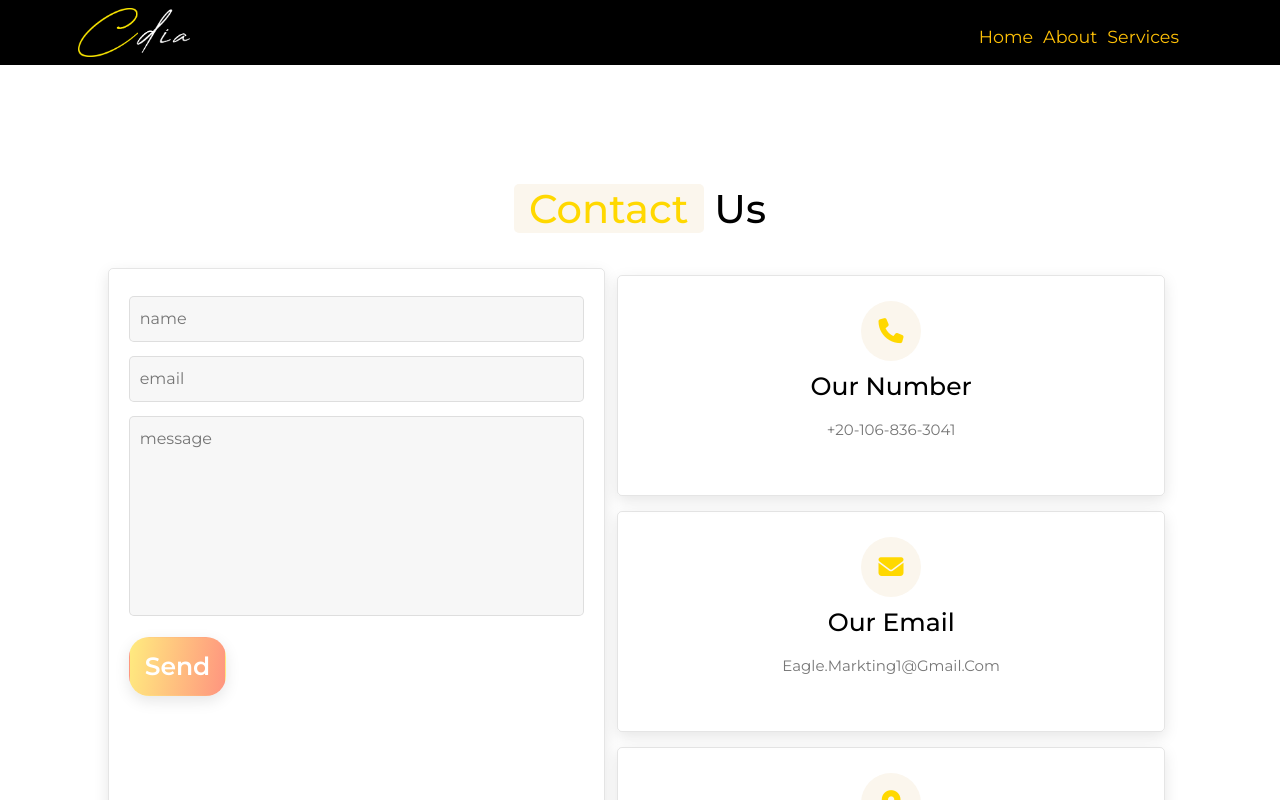
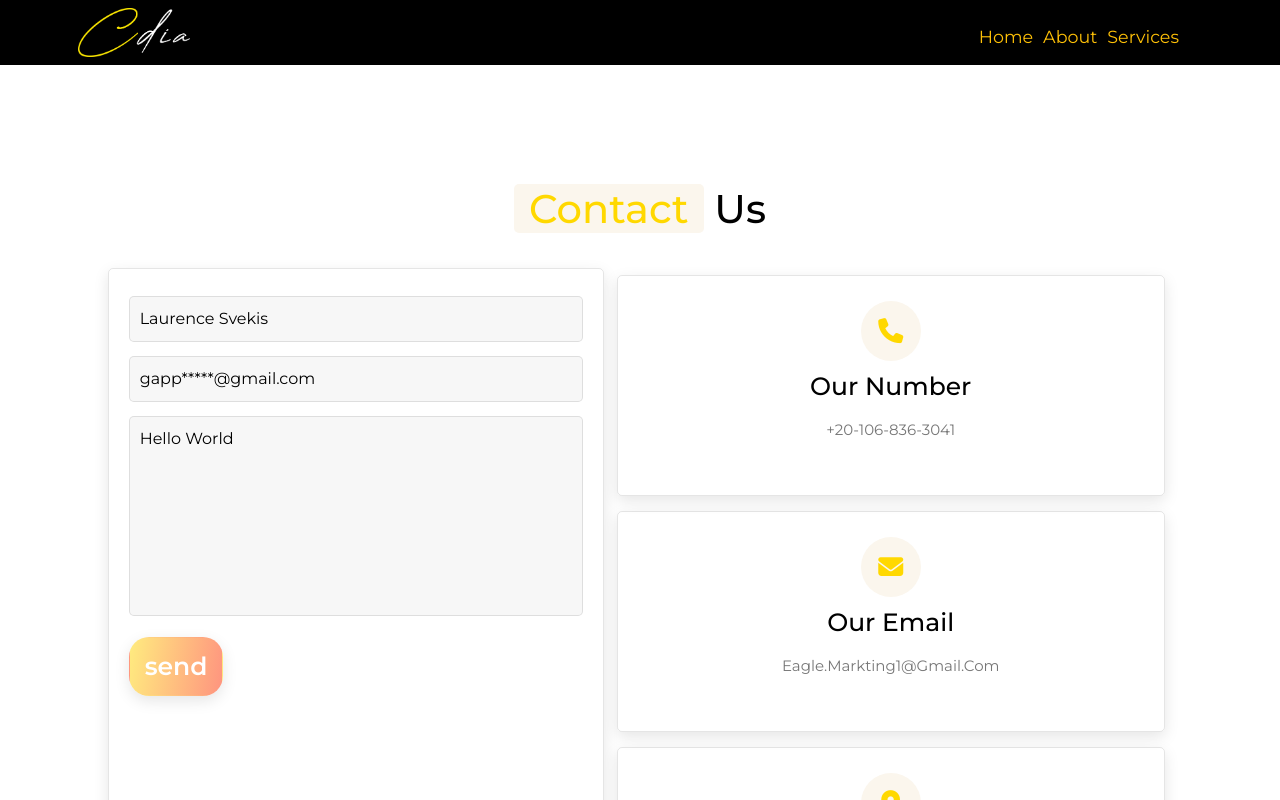
Before and after one commit to mrwan14/cdia-react-, a React (Create React App) app: page /contact-us in a window 1280 px wide. Shown: the top 800 px of the page. Built offline with nearby package versions, Linux system fonts and the light colour scheme.

Commit message:
contact-us

```diff
--- a/package.json
+++ b/package.json
@@ -20,6 +20,8 @@
     "react-router-dom": "^6.15.0",
     "react-scripts": "5.0.1",
     "read-more-react": "^1.0.10",
+    "sendmail": "^1.6.1",
+    "stream": "^0.0.2",
     "swiper": "^6.8.4",
     "web-vitals": "^2.1.4"
   },
--- a/src/Contact-Us/ContactUS.jsx
+++ b/src/Contact-Us/ContactUS.jsx
@@ -1,6 +1,40 @@
-import React from "react";
+import React, { useState } from "react";
 import "./contact-us.css";
+
 export default function ContactUS() {
+  const [name, setName] = useState("Laurence Svekis");
+  const [email, setEmail] = useState("gapp*****@gmail.com");
+  const [message, setMessage] = useState("Hello World");
+  const [errorMessage, setErrorMessage] = useState("");
+
+  const handleSubmit = (e) => {
+    e.preventDefault();
+
+    let errorMessage = "";
+
+    if (name.length < 3) {
+      errorMessage += "<br>Name needs to be 3 characters";
+    }
+
+    if (email.length < 5) {
+      errorMessage += "<br>Email is missing";
+    }
+
+    if (errorMessage) {
+      setErrorMessage(errorMessage);
+      setTimeout(() => {
+        setErrorMessage("");
+      }, 5000);
+    } else {
+      const mailOptions = {
+        from: "test@yourdomain.com",
+        to: "marwanabdelwahab9@gmail.com",
+        replyTo: "jason@yourdomain.com",
+        subject: message,
+        html: "Mail of test sendmail",
+      };
+    }
+  };
   return (
     <div className="bg-white">
       <section class="contact" id="contact">
@@ -42,18 +76,39 @@ export default function ContactUS() {
           </div>
 
           <div class="row">
-            <form action="" id="myform">
-              <input id="name" type="text" placeholder="name" class="box" />
-              <input id="email" type="email" placeholder="email" class="box" />
+            <form action="" id="myform" onSubmit={handleSubmit}>
+              {errorMessage && (
+                <div
+                  style={{ color: "red" }}
+                  dangerouslySetInnerHTML={{ __html: errorMessage }}
+                ></div>
+              )}
+              <input
+                id="name"
+                type="text"
+                class="box"
+                value={name}
+                onChange={(e) => setName(e.target.value)}
+              />
+              <input
+                id="email"
+                type="email"
+                class="box"
+                value={email}
+                onChange={(e) => setEmail(e.target.value)}
+              />
               <textarea
                 id="message"
                 name=""
-                placeholder="message"
                 class="box"
                 cols="30"
                 rows="10"
+                value={message}
+                onChange={(e) => setMessage(e.target.value)}
               ></textarea>
-              <input type="submit" value="send" class="btn" />
+              <button type="submit" class="btn">
+                send
+              </button>
             </form>
           </div>
         </div>
--- a/src/Contact-Us/contact-us.css
+++ b/src/Contact-Us/contact-us.css
@@ -52,7 +52,7 @@ section {
   padding: 0 1.5rem;
 }
 
-.btn {
+.contact .btn {
   width: fit-content;
   text-align: center;
   margin-top: 1rem;
@@ -72,28 +72,6 @@ section {
   position: relative;
   z-index: 0;
   overflow: hidden;
-}
-
-.btn::before {
-  content: "";
-  position: absolute;
-  top: 0;
-  right: 0;
-  height: 100%;
-  width: 0%;
-  background: var(--main-color);
-  z-index: -1;
-  transition: 0.2s ease-out;
-}
-
-.btn:hover {
-  background-color: rgba(0, 0, 0, 0.5) 0%;
-  color: white;
-}
-
-.btn:hover::before {
-  left: 0;
-  width: 100%;
 }
 
 /* global section ends */
--- a/src/Home/Home.jsx
+++ b/src/Home/Home.jsx
@@ -91,7 +91,7 @@ export default function Home() {
           </h1>
 
           <div className="box-container ">
-            <div className="box">
+            <div className="box  ms-5">
               <div class="flip-card-inner">
                 <div class="flip-card-front  ">
                   <div className="my-5">
@@ -114,7 +114,7 @@ export default function Home() {
                 </div>
               </div>
             </div>
-            <div className="box">
+            <div className="box ms-5">
               <div class="flip-card-inner">
                 <div class="flip-card-front  ">
                   <div className="my-5">
@@ -137,7 +137,7 @@ export default function Home() {
                 </div>
               </div>
             </div>
-            <div className="box">
+            <div className="box ms-5">
               <div class="flip-card-inner">
                 <div class="flip-card-front  ">
                   <div className="my-5">
--- a/src/Home/home.css
+++ b/src/Home/home.css
@@ -234,3 +234,113 @@ ul {
 }
 
 /* services section ends */
+
+@media (max-width: 1190px) {
+  .home {
+    text-align: center;
+  }
+
+  .home .homeSection .content:nth-child(3) {
+    align-items: center;
+  }
+
+  .upHeader {
+    display: none;
+  }
+}
+
+@media (max-width: 991px) {
+  html {
+    font-size: 55%;
+  }
+
+  .header {
+    padding: 2rem;
+  }
+
+  section {
+    padding: 2rem;
+  }
+
+  .home .next,
+  .home .prev {
+    display: none;
+  }
+}
+
+@media (max-width: 768px) {
+  #menu-btn {
+    display: initial;
+  }
+
+  .header .navbar {
+    position: absolute;
+    top: 115%;
+    right: 2rem;
+    background: #fff;
+    box-shadow: var(--box-shadow);
+    border: var(--border);
+    border-radius: 0.5rem;
+    width: 30rem;
+    transform: scale(0);
+    transform-origin: top right;
+    opacity: 0;
+  }
+
+  .header .navbar.active {
+    transform: scale(1);
+    opacity: 1;
+  }
+
+  .header .navbar a {
+    font-size: 2rem;
+    display: block;
+    padding: 1rem;
+    margin: 1rem;
+    border-radius: 0.5rem;
+    color: #3a3c39;
+  }
+
+  .header .navbar a:hover {
+    background: var(--bg);
+  }
+
+  .home .homeSection .active {
+    text-align: center;
+  }
+
+  .home .homeSection .content h1 {
+    font-size: 4rem;
+  }
+
+  .home .homeSection .content p {
+    font-size: 1.5rem;
+  }
+
+  .home .homeSection .content .button {
+    width: fit-content;
+    flex-direction: column;
+  }
+  .contact .icons-container {
+    height: 100%;
+    display: grid;
+    margin-top: 15px;
+    grid-template-columns: repeat(auto-fit, minmax(50%, 1fr));
+    gap: 1.5rem;
+  }
+  .about img {
+    display: none;
+  }
+
+  .about h4 {
+    font-size: 12px;
+    font-style: oblique;
+    word-spacing: 2px;
+  }
+}
+
+@media (max-width: 450px) {
+  html {
+    font-size: 50%;
+  }
+}
--- a/src/Navbar/Navbar.jsx
+++ b/src/Navbar/Navbar.jsx
@@ -20,7 +20,7 @@ export default function Navigationbar() {
           className="bg-black   "
         >
           <Container>
-            <Navbar.Brand href="#" className="logo">
+            <Navbar.Brand href="/" className="logo">
               <img src={logo} alt="" className="w-100" />
             </Navbar.Brand>
             <Navbar.Toggle
```
Also changed, not shown: 1 other file (tests, documents, lock files or other folders).
